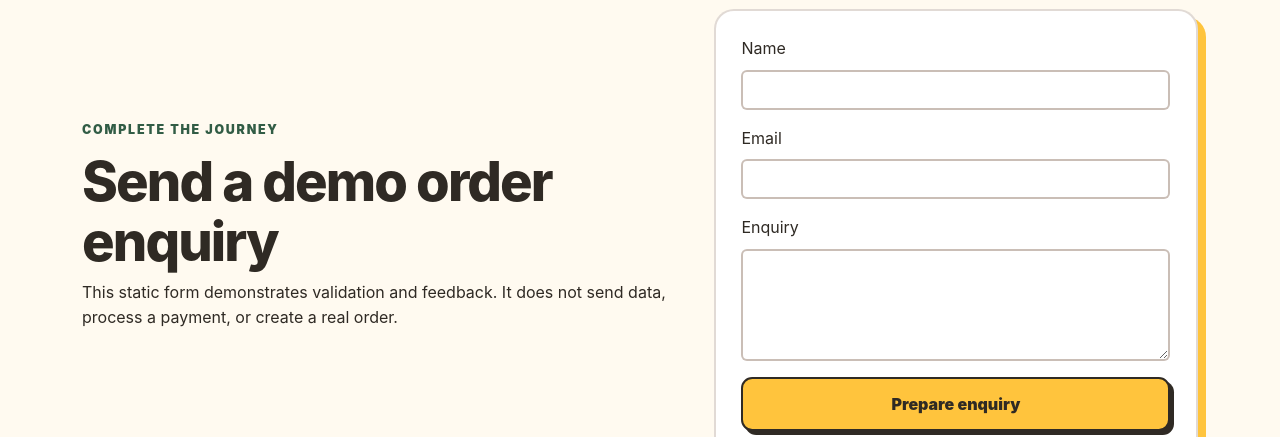
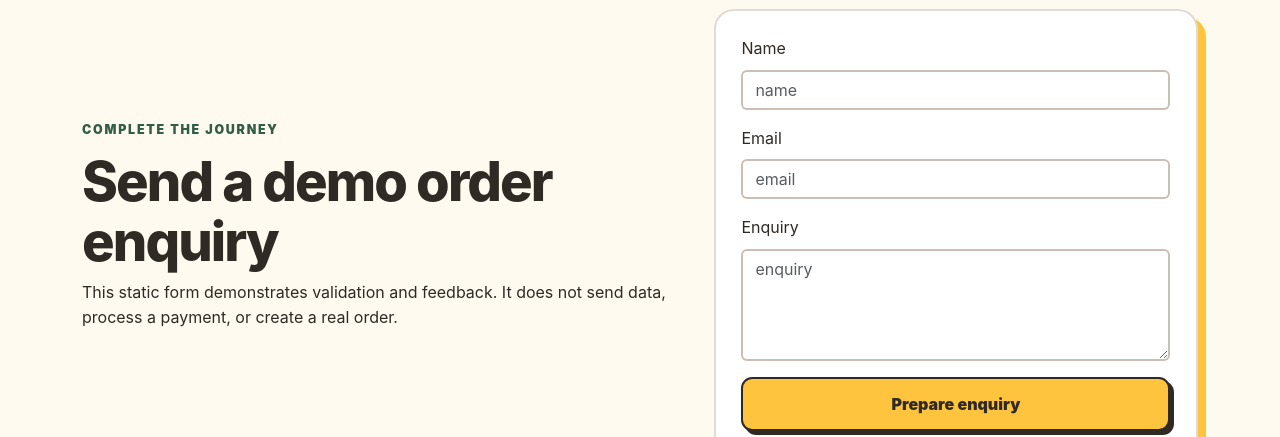
Before and after one commit to Mshazic/Honeybee, a plain HTML site: page index.html in a window 1280 px wide. Shown: the part 2381-2818 px from the top of the page. Drawn offline with nearby package versions, Linux system fonts and the light colour scheme.

Commit message:
place holder added

```diff
--- a/index.html
+++ b/index.html
@@ -521,6 +521,7 @@
                 type="text"
                 autocomplete="name"
                 required
+                placeholder="name"
               />
             </div>
             <div>
@@ -532,6 +533,7 @@
                 type="email"
                 autocomplete="email"
                 required
+                placeholder="email"
               />
             </div>
             <div>
@@ -542,6 +544,7 @@
                 name="message"
                 rows="4"
                 required
+                placeholder="enquiry"
               ></textarea>
             </div>
             <button class="btn btn-honey" type="submit">Prepare enquiry</button>
```
